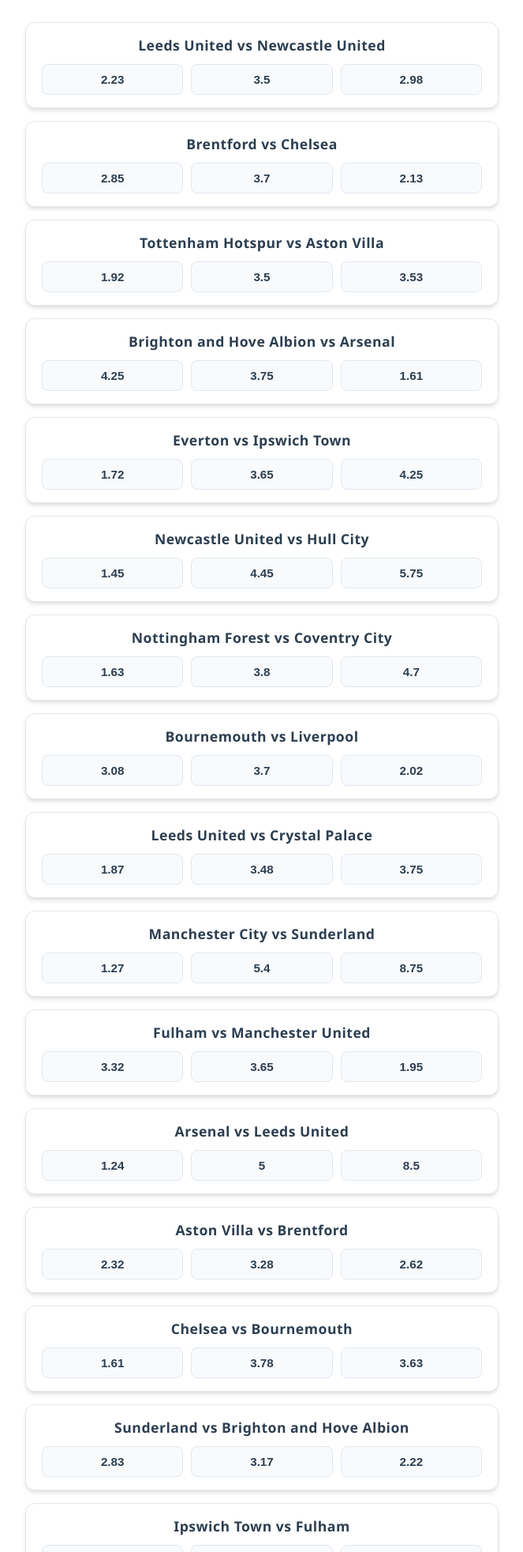
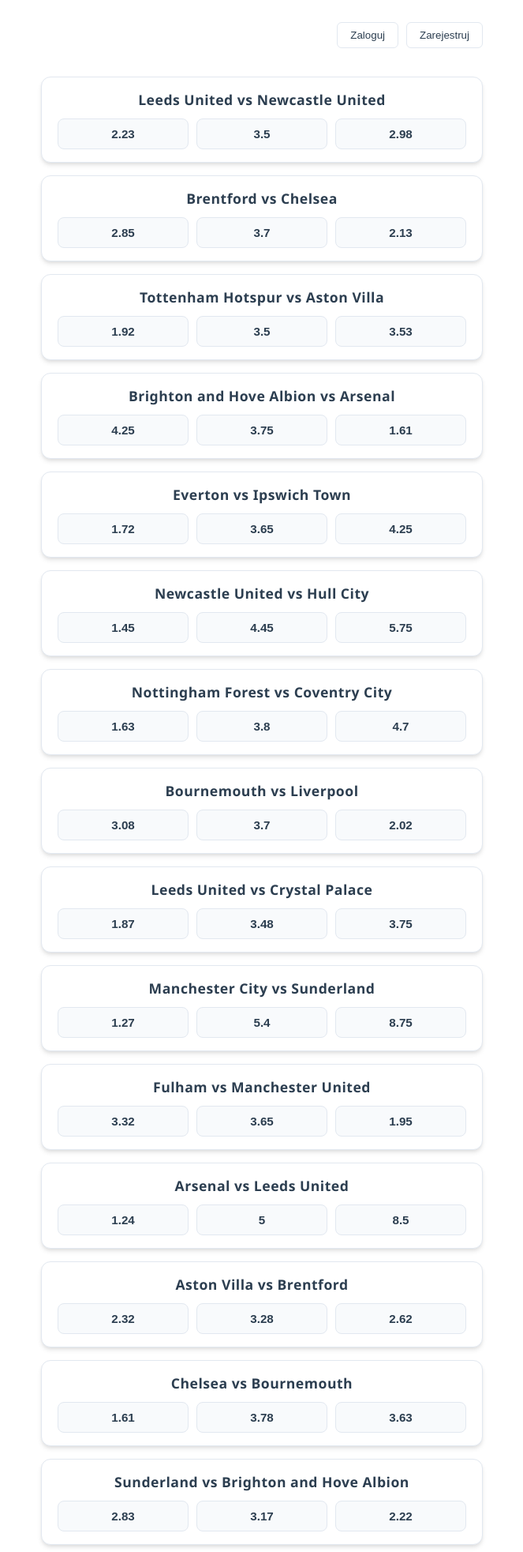
Before and after one commit to raadeek/Betting_Bot, a Flask app: template routes/templates/matches_list.html in a window 1280 px wide. Shown: the top 1965 px of the page at 79% size, without its empty margins (308-971 px from the left). Run offline with Flask 3, Linux system fonts and the light colour scheme; the template is opened without the code that fills it, so the values that code supplies are empty; data comes from the database, SQL or seed files in the repository.

Commit message:
Added more css and buttons

```diff
--- a/routes/static/css/style.css
+++ b/routes/static/css/style.css
@@ -7,6 +7,13 @@
   --border-color: #e2e8f0;
   --shadow: 0 4px 6px -1px rgba(0, 0, 0, 0.1), 0 2px 4px -1px rgba(0, 0, 0, 0.06);
 }
+
+.main-wrapper {
+  max-width: 600px;
+  margin: 0 auto;
+  padding: 20px 0;
+}
+
 
 .match-buttons-wrapper {
   display: flex;
@@ -70,3 +77,55 @@
 .odds-buttons:active {
   transform: scale(0.98);
 }
+
+
+.logging-wrapper {
+  display: flex;
+  justify-content: flex-end;
+  gap: 10px;
+  max-width: 600px;
+  margin: 0 auto 16px auto;
+  padding: 0 20px;
+}
+
+.logging-wrapper button {
+  background-color: transparent;
+  border: 1px solid var(--border-color);
+  color: var(--text-main);
+  padding: 8px 16px;
+  border-radius: 6px;
+  font-weight: 500;
+  cursor: pointer;
+  transition: all 0.2s ease;
+}
+
+.logging-wrapper button:hover {
+  background-color: #f1f5f9;
+  border-color: var(--accent-color);
+  color: var(--accent-color);
+}
+
+.bet-button {
+  display: block;
+  width: 100%;
+  max-width: 560px;
+  margin: 24px auto 0 auto;
+  padding: 14px 20px;
+  background-color: #22c55e;
+  color: #ffffff;
+  font-size: 1.1rem;
+  font-weight: 700;
+  border: none;
+  border-radius: 8px;
+  cursor: pointer;
+  box-shadow: var(--shadow);
+  transition: background-color 0.2s ease, transform 0.1s ease;
+}
+
+.bet-button:hover {
+  background-color: #16a34a;
+}
+
+.bet-button:active {
+  transform: scale(0.99);
+}
--- a/routes/static/js/match_buttons.js
+++ b/routes/static/js/match_buttons.js
@@ -65,6 +65,7 @@
 
 
 
+
 async function mainFunc(){
     try{
         const response = await getMatchesResponseFromAPI();
--- a/routes/templates/matches_list.html
+++ b/routes/templates/matches_list.html
@@ -8,10 +8,16 @@
 </head>
 <body>
 
-    <div>
+    <div class="main-wrapper">
+        <div class="logging-wrapper">
+            <button>Zaloguj</button>
+            <button>Zarejestruj</button>
+        </div>
         <div class="match-buttons-wrapper">
 
         </div>
+
+        <button class="bet-button">Obstaw</button>
 
     </div>
 
```
